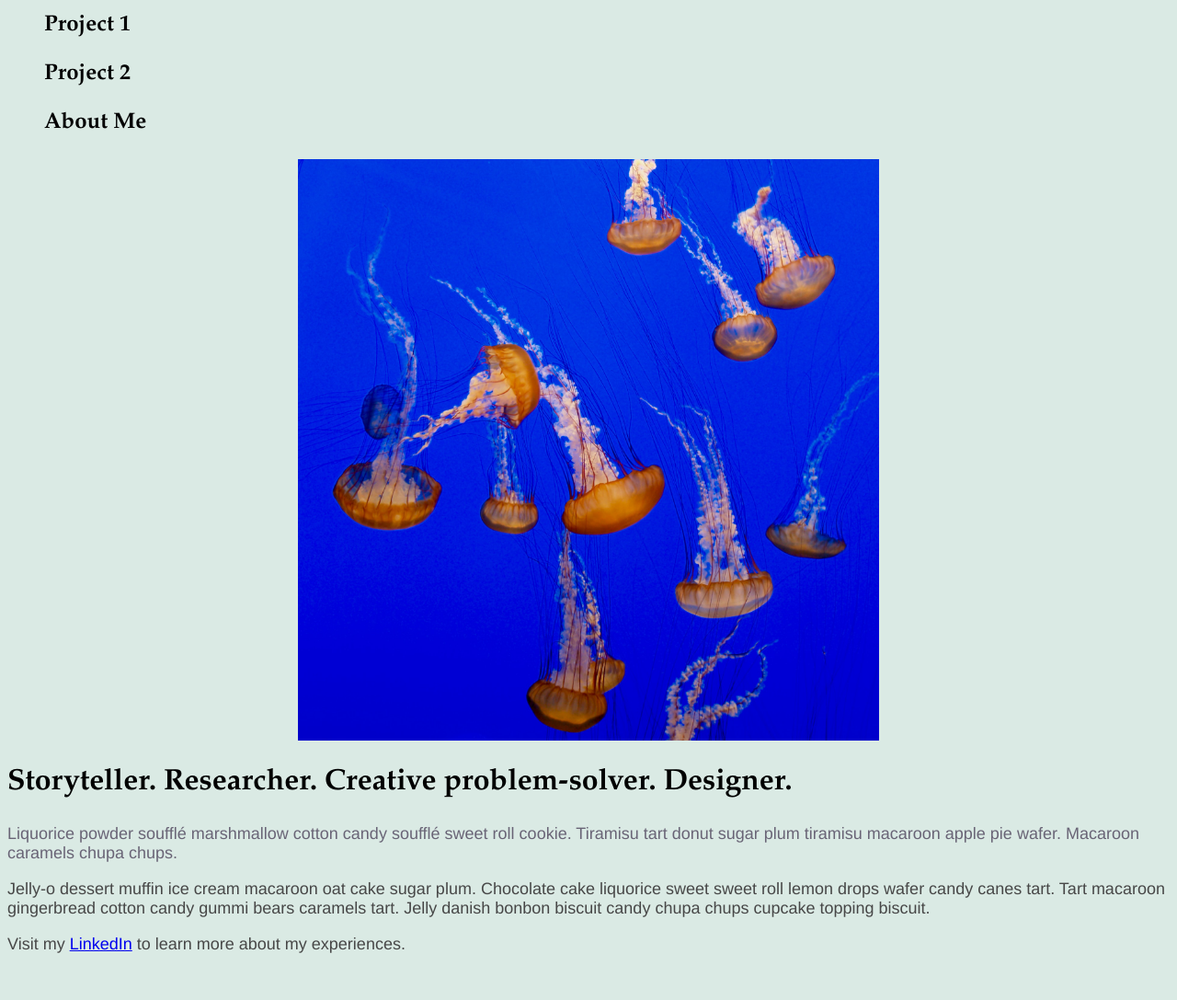
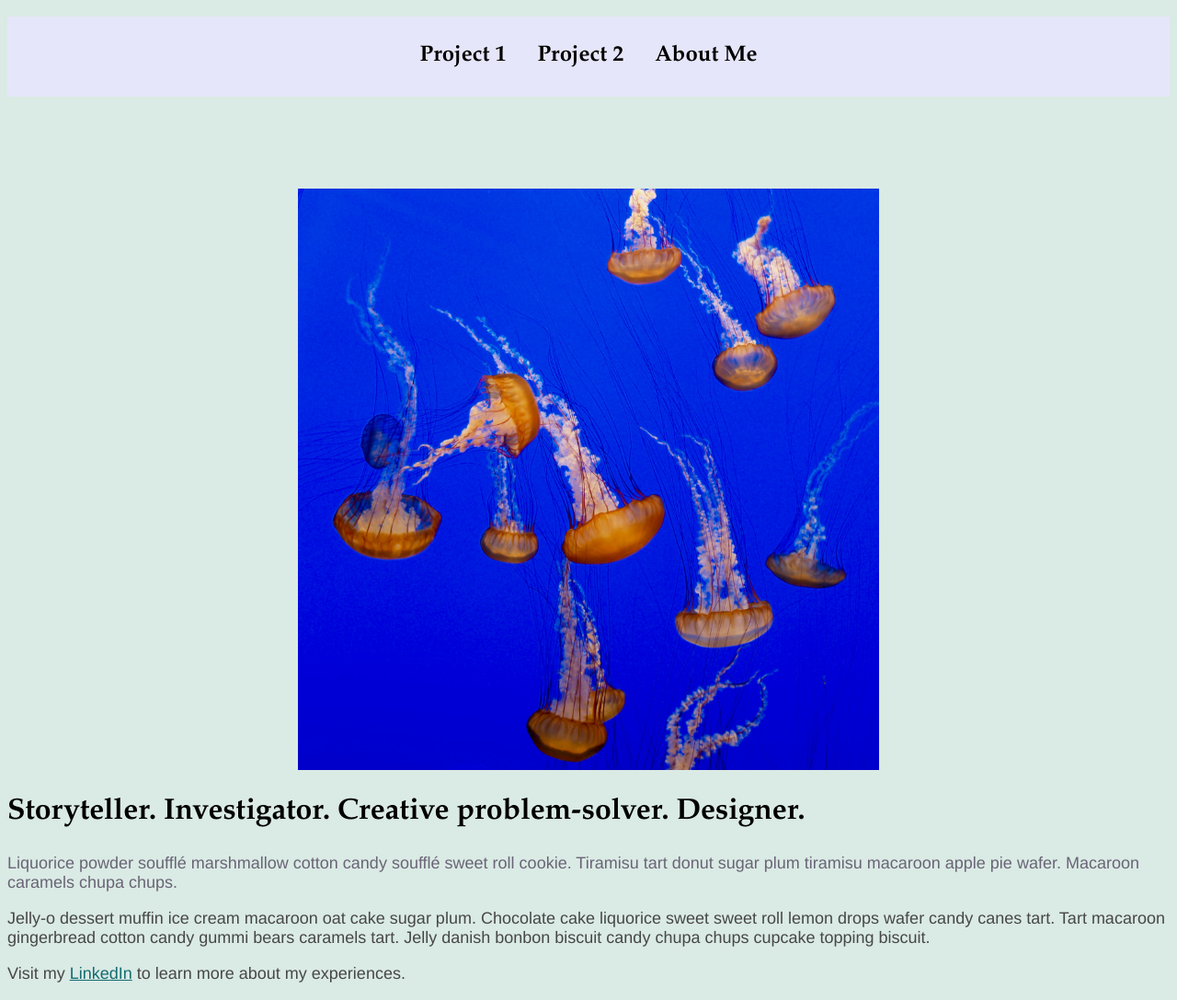
Before and after one commit to MichelleQuirk/QuirkyUX, a plain HTML site: page index.html in a window 1280 px wide. Shown: the part 120-1207 px from the top of the page at 92% size. Before the commit the page ends 1175 px from the top, so only its background shows below. Drawn offline with Linux system fonts and the light colour scheme.

Commit message:
added classes and IDs to nav

```diff
--- a/index.html
+++ b/index.html
@@ -11,7 +11,7 @@
     <h1>Quirky UX</h1>
 
     <header>
-      <nav>
+      <nav id="primary-nav" class="centered">
         <ul>Project 1</ul>
         <ul>Project 2</ul>
         <ul>About Me</ul>
@@ -29,7 +29,7 @@
       <section>
         <p><img src="images/jellyfish.jpg" alt="jellyfish floating in dark blue waters"></p>
 
-        <h2>Storyteller. Researcher. Creative problem-solver. Designer.</h2>
+        <h2>Storyteller. Investigator. Creative problem-solver. Designer.</h2>
 
         <p class="introduction">Liquorice powder soufflé marshmallow cotton candy soufflé sweet roll cookie. Tiramisu tart donut sugar plum tiramisu macaroon apple pie wafer. Macaroon caramels chupa chups.</p>
 
@@ -37,7 +37,7 @@
       </section>
 
       <section>
-        <p>Visit my <a href="https://www.linkedin.com/in/michellequirk/">LinkedIn</a> to learn more about my experiences.</p>
+        <p>Visit my <a class="active" href="https://www.linkedin.com/in/michellequirk/">LinkedIn</a> to learn more about my experiences.</p>
       </section>
 
     </main>
--- a/style.css
+++ b/style.css
@@ -39,6 +39,28 @@ ul {
   font-weight: bold;
 }
 
+#primary-nav {
+  background-color: lavender;
+  margin-top: 40px;
+  margin: 40px 0 100px 0;
+}
+
+ul {
+  display:inline-block;
+  padding-top: 5px;
+  padding-right: 15px;
+  padding-bottom:5px;
+  padding-left: 15px;
+}
+
+.active {
+  color: rgb(18, 108, 114);
+}
+
+.centered {
+  text-align: center;
+}
+
 /*-
 comment
 -*/
```
